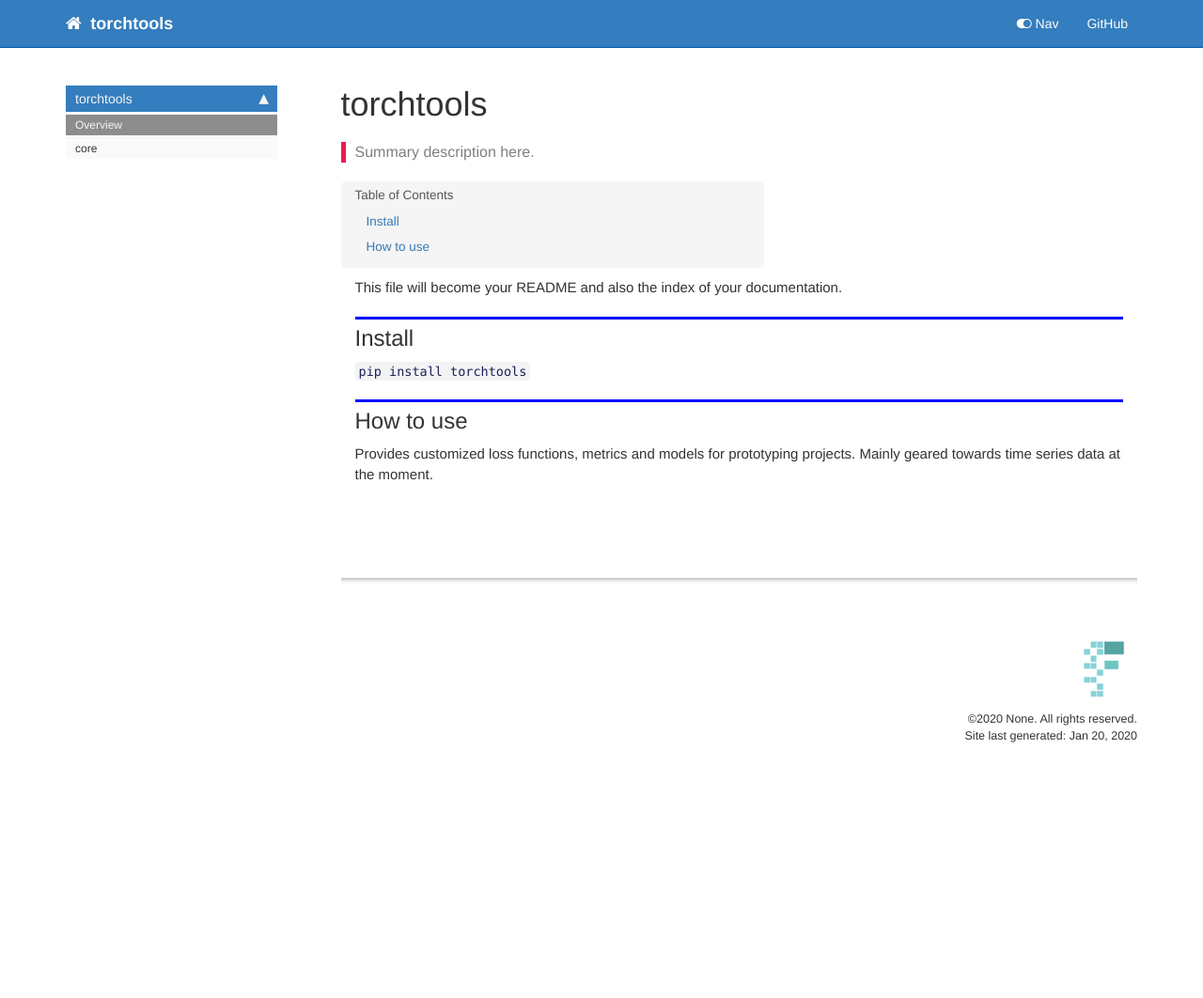
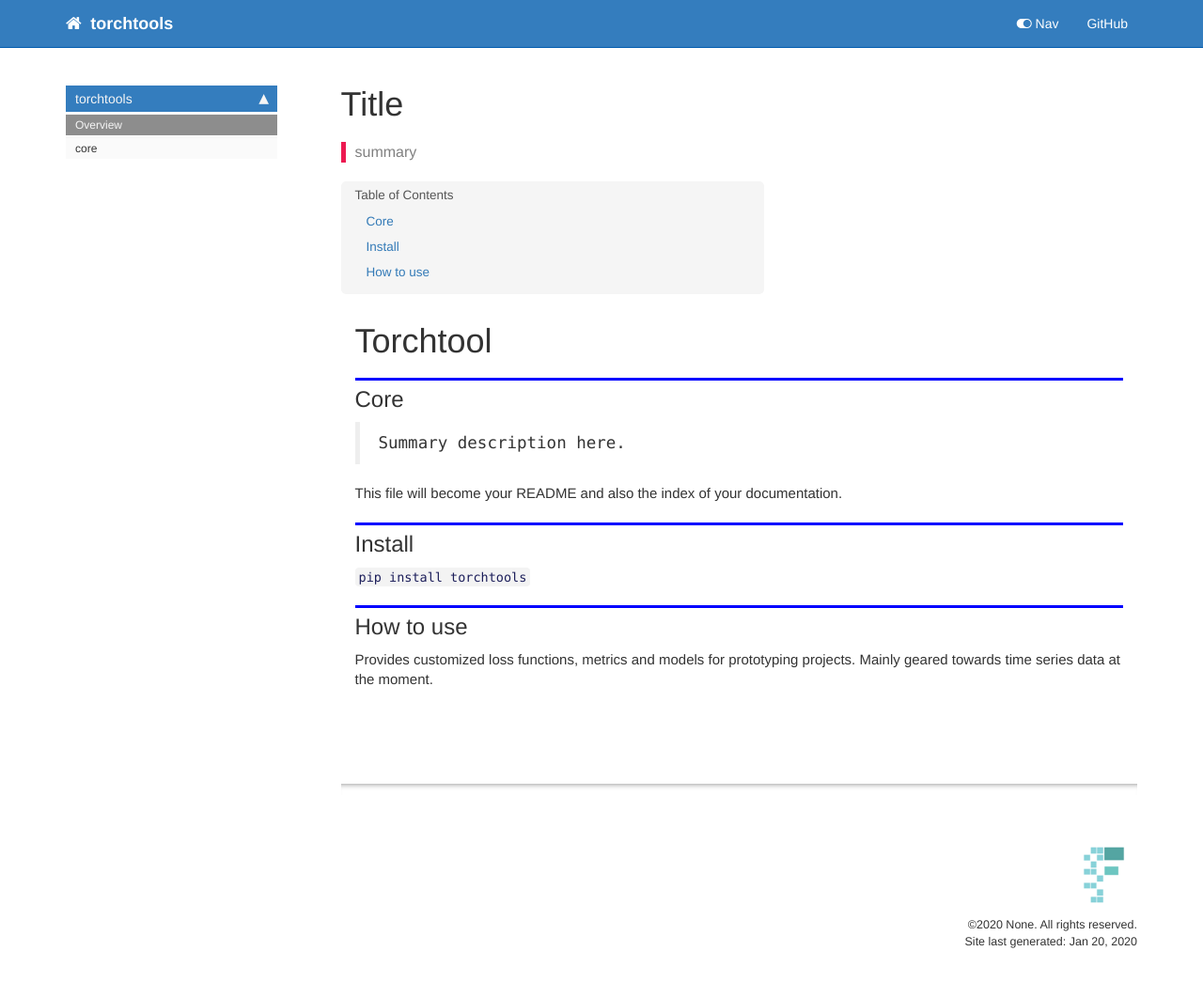
Before and after one commit to Takezo87/torchtools, a Jekyll site: the page built from docs/index.html, in a window 1280 px wide. Shown: the whole page at 94% size. Built offline with Jekyll 4.4.1, drawn with Linux system fonts in a browser that asks for light colours; nearby versions of some CDN libraries; comment, search, counter and statistics services are not loaded; before the commit the page ends 900 px from its top, so only the background shows below that.

Commit message:
01 added

```diff
--- a/docs/index.html
+++ b/docs/index.html
@@ -1,11 +1,11 @@
 ---
 
-title: torchtools
+title: Title
 
 keywords: fastai
 sidebar: home_sidebar
 
-summary: "Summary description here."
+summary: "summary"
 ---
 <!--
 
@@ -21,6 +21,20 @@ summary: "Summary description here."
 
 <div class="cell border-box-sizing code_cell rendered">
 
+</div>
+<div class="cell border-box-sizing text_cell rendered"><div class="inner_cell">
+<div class="text_cell_render border-box-sizing rendered_html">
+<h1 id="Torchtool">Torchtool<a class="anchor-link" href="#Torchtool">&#182;</a></h1>
+</div>
+</div>
+</div>
+<div class="cell border-box-sizing text_cell rendered"><div class="inner_cell">
+<div class="text_cell_render border-box-sizing rendered_html">
+<h2 id="Core">Core<a class="anchor-link" href="#Core">&#182;</a></h2><blockquote><p>Summary description here.</p>
+</blockquote>
+
+</div>
+</div>
 </div>
 <div class="cell border-box-sizing text_cell rendered"><div class="inner_cell">
 <div class="text_cell_render border-box-sizing rendered_html">
```
